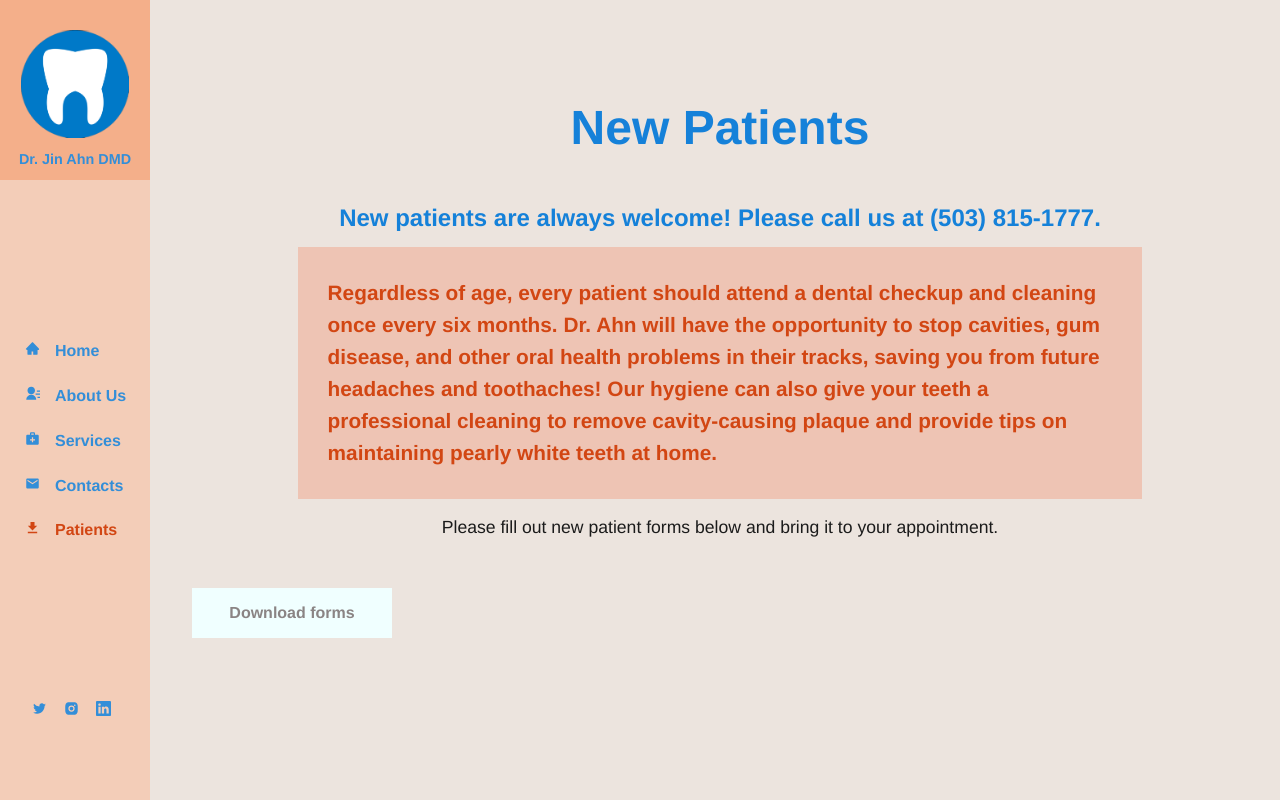
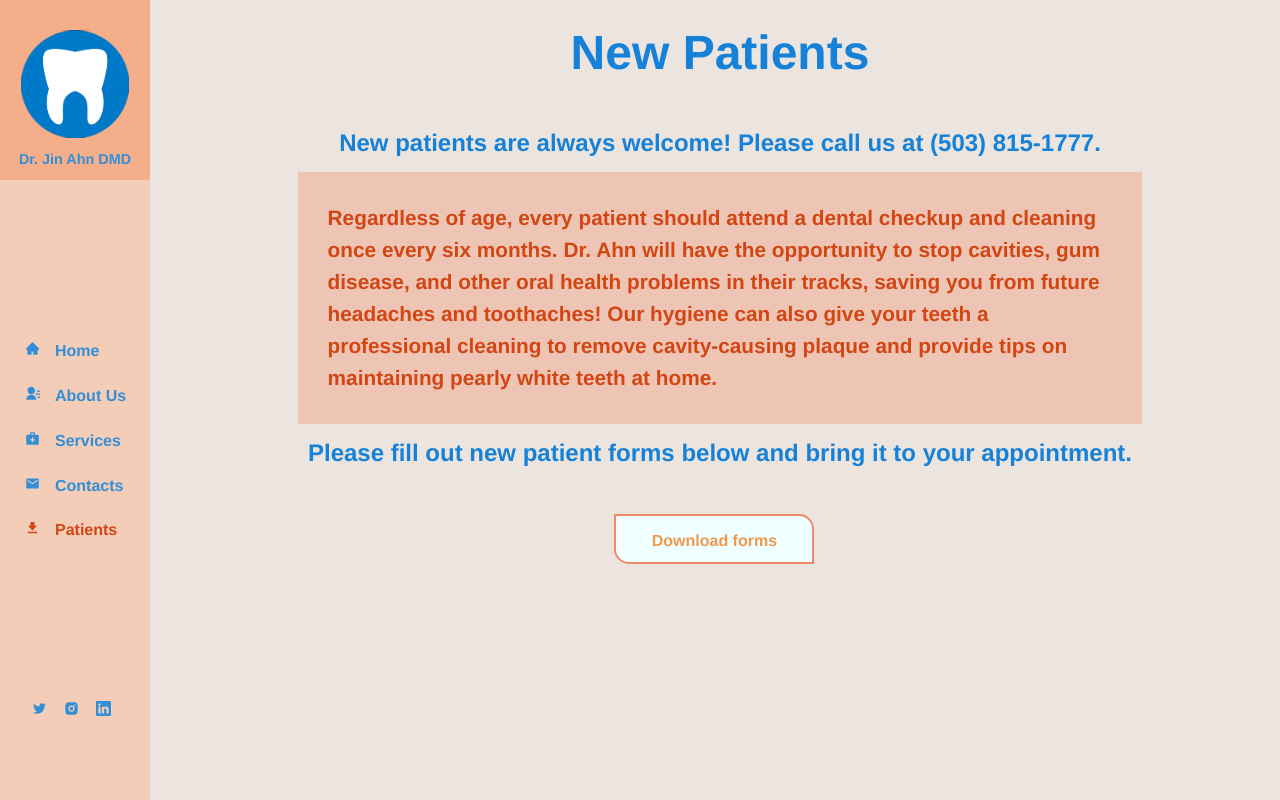
Before and after one commit to SueRtx/Capstone, a React (Create React App) app in the folder dentist/: page /patient in a window 1280 px wide. Built offline with nearby package versions, Linux system fonts and the light colour scheme; a web font is replaced by a local one.

Commit message:
Update & style submmit button

```diff
--- a/dentist/src/App.scss
+++ b/dentist/src/App.scss
@@ -24,7 +24,7 @@
   --typical-color: #f4af8a;//logo bk-g
   --theme-wrapper-bg: #ffffff;
   --primary-text-color: #3e5caf;
-  --hover-color: #1b1b1b;
+  --hover-color: #8a4e18;
 }
 body {
   font-family: -apple-system, BlinkMacSystemFont, 'Segoe UI', 'Roboto', 'Oxygen',
@@ -52,7 +52,7 @@ p {
   margin-bottom: 1rem;
   color: var(--hover-color);
   font-size: 1.1rem;
-  font-weight: 400;
+  font-weight: bold;
 }
 h1,
 h2,
--- a/dentist/src/pages/contact/contact.scss
+++ b/dentist/src/pages/contact/contact.scss
@@ -120,6 +120,7 @@ textarea {
   transition: all 0.1s linear;
   display: none;
 }
+
 button.contact-button:hover .message-deliver {
   animation: sent 0.5s linear infinite alternate-reverse;
 }
--- a/dentist/src/pages/patient/Patient.jsx
+++ b/dentist/src/pages/patient/Patient.jsx
@@ -24,16 +24,17 @@ const Patient = () => {
       </Fade>
 
         <Fade bottom>
-          <p>
+          <h2>
           Please fill out new patient forms below and bring it to your appointment.
-          </p>
+          </h2>
         </Fade>
             <Fade left>
+
               <a
                 style={{ marginTop: '2rem' }}
                 href={forms}
                 download
-                className="contact-button submit-button"
+                className=" submit-button"
               >
                 <div>
                   <span className="bg switch__bg"></span>
--- a/dentist/src/pages/patient/patient.scss
+++ b/dentist/src/pages/patient/patient.scss
@@ -1,12 +1,18 @@
 .section-patient {
   position: relative;
-
 }
 
 .section-patient-description {
-  padding-top: 100px;
+  padding-top: 0px;
   display: grid;
   grid-template-columns: 1fr;
+
+}
+.section-patient-wrapper  h1 {
+  font-size: 3.5rem;
+  margin-top: 25px;
+  margin-bottom: 15px;
+  text-align: center;
 }
 .section-patient-description h1 {
   display: block;
@@ -44,15 +50,50 @@ margin-left: 10%;
   text-align: center;
 }
 
-.contact-button {
+.submit-button {
   display: block;
   width: 100%;
   height: 50px;
   max-width: 200px;
   line-height: 50px;
-  position: relative;
+
   margin: 50px 0;
   animation: fadeInAnimation 1s 1.8s backwards;
   white-space: nowrap;
+  background-color: rgb(251, 238, 217);
+border: 2px solid#ef8a65;
+border-radius: 0 15px 0 15px;
+margin-left: 40%;
+margin-top: -5px;
+}
+
+
+
+.submit-button {
+  margin-top: 5px;
   background-color: azure;
+  border-radius: 0 15px 0 15px;
+
+
+  color: #f0994d;
+  cursor: pointer;
+  font-size: 1rem;
 }
+
+.submit-button:hover {
+  color: #e20f1d;
+}
+.scroll__wrapper {
+  display: flex;
+  place-items: center;
+  transform: translate(80%, 80%);
+  position: relative;
+  color: var(--color-tem);
+  &::after {
+    content: 'scroll down';
+    position: absolute;
+    top: 0;
+    left: -8px;
+  }
+  display: none;
+}
```
